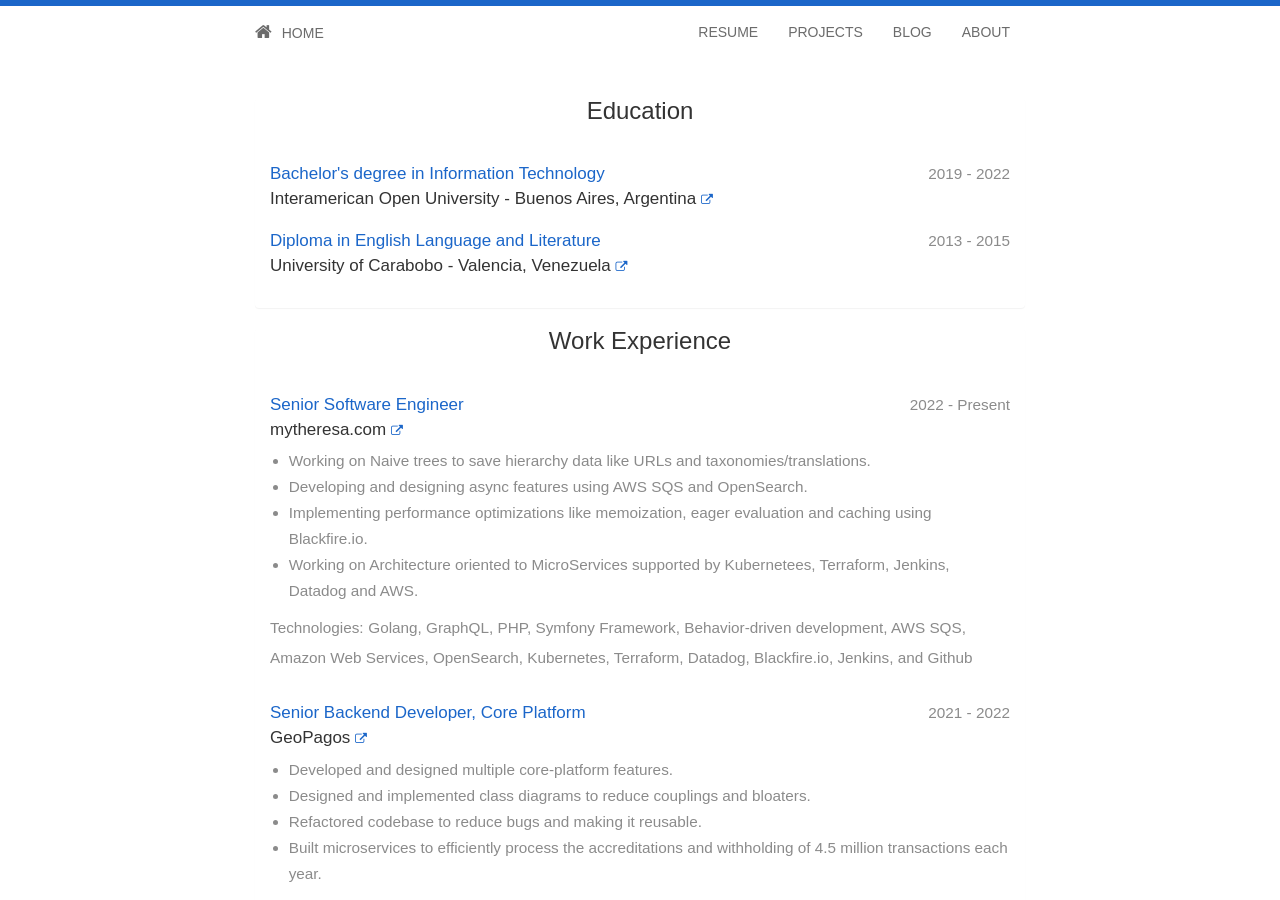
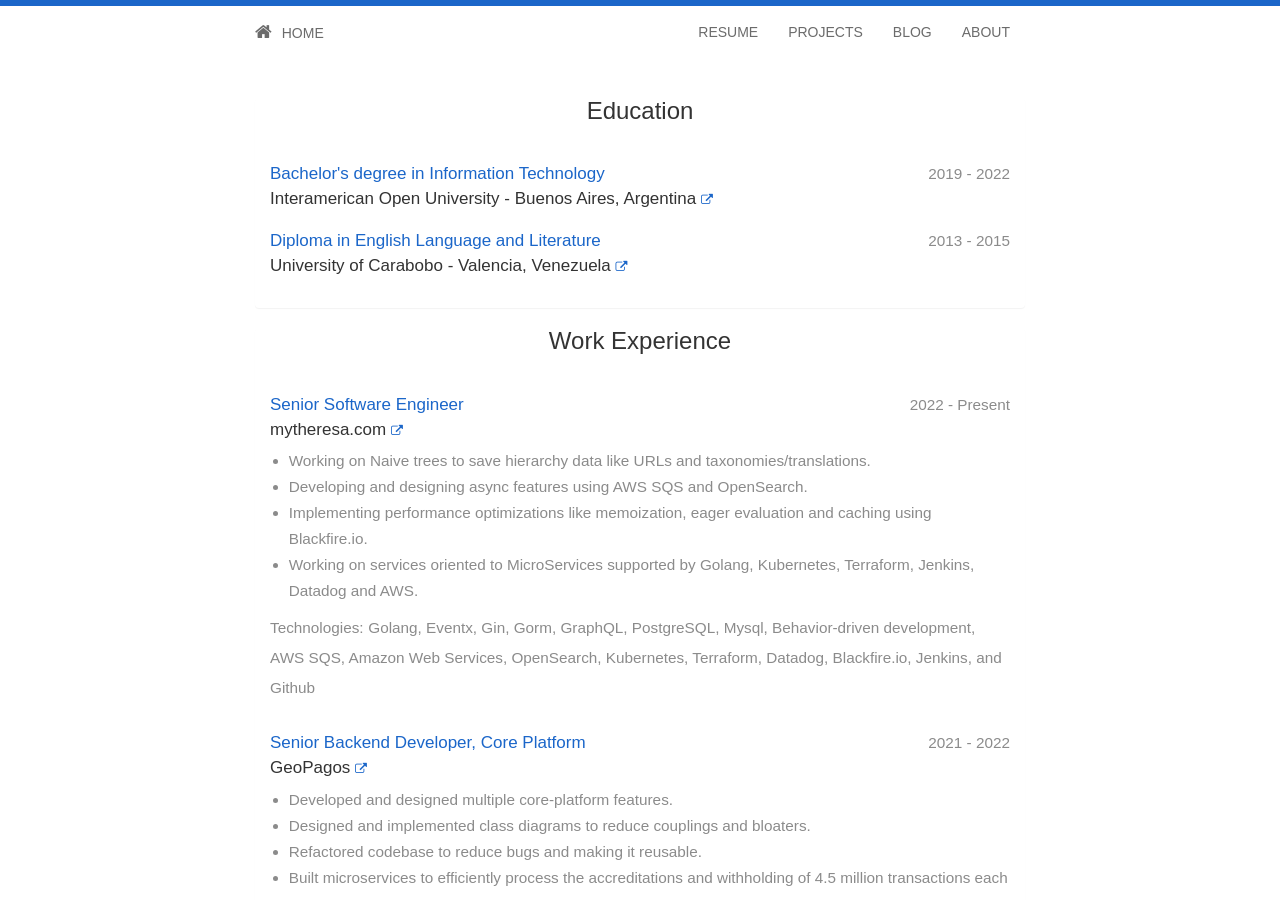
Before and after one commit to jfernancordova/jfernancordova.github.io, a Jekyll site: the page built from resume.html, in a window 1280 px wide and 900 px high. Built offline with Jekyll 4.4.1, drawn with Linux system fonts in a browser that asks for light colours; nearby versions of some CDN libraries.

Commit message:
Update employment.yml

```diff
--- a/_data/employment.yml
+++ b/_data/employment.yml
@@ -6,12 +6,15 @@
     - Working on Naive trees to save hierarchy data like URLs and taxonomies/translations.
     - Developing and designing async features using AWS SQS and OpenSearch.
     - Implementing performance optimizations like memoization, eager evaluation and caching using Blackfire.io.
-    - Working on Architecture oriented to MicroServices supported by Kubernetees, Terraform, Jenkins, Datadog and AWS.
+    - Working on services oriented to MicroServices supported by Golang, Kubernetes, Terraform, Jenkins, Datadog and AWS.
   tech:
   - Golang
+  - Eventx
+  - Gin
+  - Gorm
   - GraphQL
-  - PHP
-  - Symfony Framework
+  - PostgreSQL
+  - Mysql
   - Behavior-driven development
   - AWS SQS
   - Amazon Web Services
```
